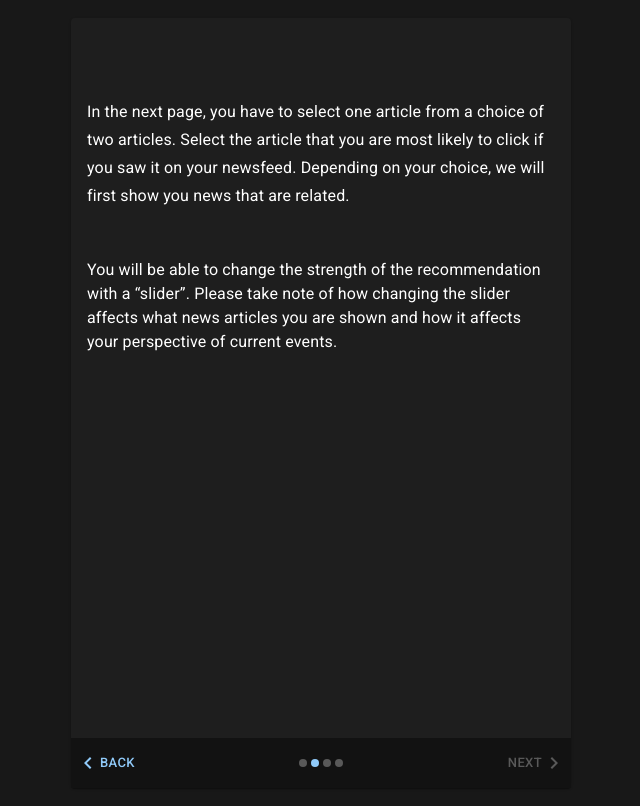
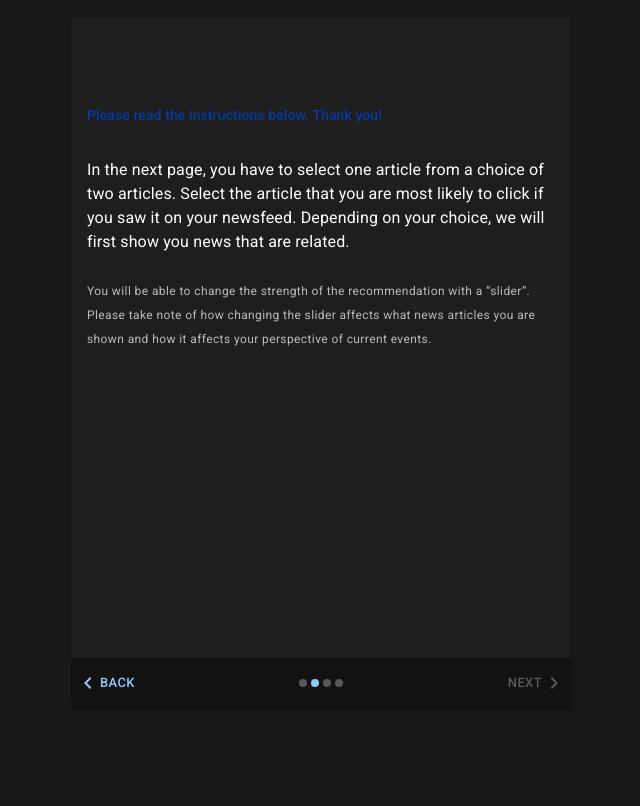
Before and after one commit to sqbislam/should-you-trust-news, a React (Create React App) app: page /landing in a window 1280 px wide. Both pictures are taken after a click on the button "Technology". Shown: the whole page, without its empty margins (319-959 px from the left). Built offline with nearby package versions, Linux system fonts and the light colour scheme.

Commit message:
~Change styles of page and add source btn

```diff
--- /dev/null
+++ b/src/features/dashboard/CustomTooltip.tsx
@@ -0,0 +1,41 @@
+import { Button, ClickAwayListener, Tooltip } from "@mui/material";
+import * as React from "react";
+
+interface ICustomTooltipProps {
+  title: any;
+}
+
+const CustomTooltip: React.FunctionComponent<ICustomTooltipProps> = (props) => {
+  const [open, setOpen] = React.useState(false);
+
+  const handleTooltipClose = () => {
+    setOpen(false);
+  };
+
+  const handleTooltipOpen = () => {
+    setOpen(true);
+  };
+  return (
+    <ClickAwayListener onClickAway={handleTooltipClose}>
+      <div>
+        <Tooltip
+          PopperProps={{
+            disablePortal: true,
+          }}
+          onClose={handleTooltipClose}
+          open={open}
+          disableFocusListener
+          disableHoverListener
+          disableTouchListener
+          title={props.title}
+        >
+          <Button size="small" onClick={handleTooltipOpen}>
+            Source
+          </Button>
+        </Tooltip>
+      </div>
+    </ClickAwayListener>
+  );
+};
+
+export default CustomTooltip;
--- a/src/features/dashboard/NewsItem.tsx
+++ b/src/features/dashboard/NewsItem.tsx
@@ -4,12 +4,11 @@ import {
   CardActions,
   CardContent,
   CardMedia,
-  Paper,
-  Tooltip,
   Typography,
 } from "@mui/material";
 import * as React from "react";
 import sources from "src/assets/news_sources";
+import CustomTooltip from "./CustomTooltip";
 interface INewsItemProps {
   data?: any;
   isFullLinkVisible?: boolean;
@@ -75,28 +74,7 @@ const NewsItem: React.FunctionComponent<INewsItemProps> = ({
           >
             {truncateString(description, 100)}
           </Typography> */}
-          {isFullLinkVisible && (
-            <Tooltip
-              disableInteractive
-              disableFocusListener
-              title={
-                <div style={{ padding: "0.5em" }}>
-                  <>
-                    <Typography
-                      variant="caption"
-                      color="textSecondary"
-                    >{`Source: ${source?.name}, Founded: ${
-                      newsSources && source
-                        ? newsSources[source?.id as any]?.establisedIn
-                        : ""
-                    }`}</Typography>
-                  </>
-                </div>
-              }
-            >
-              <Button size="small">Source</Button>
-            </Tooltip>
-          )}
+
           <Typography>
             {isFullLinkVisible && (
               <a
@@ -113,13 +91,31 @@ const NewsItem: React.FunctionComponent<INewsItemProps> = ({
       </CardContent>
       <span />
 
-      {onClick && (
-        <CardActions style={{ marginLeft: "auto" }}>
+      <CardActions style={{ marginLeft: "auto" }}>
+        {isFullLinkVisible && (
+          <CustomTooltip
+            title={
+              <div style={{ padding: "0.5em" }}>
+                <>
+                  <Typography
+                    variant="caption"
+                    color="textSecondary"
+                  >{`Source: ${source?.name}, Founded: ${
+                    newsSources && source
+                      ? newsSources[source?.id as any]?.establisedIn
+                      : ""
+                  }`}</Typography>
+                </>
+              </div>
+            }
+          />
+        )}
+        {onClick && (
           <Button color="primary" variant="contained" onClick={onClick}>
             Select
           </Button>
-        </CardActions>
-      )}
+        )}
+      </CardActions>
     </Card>
   );
 };
--- a/src/features/landing/Pre-Landing.tsx
+++ b/src/features/landing/Pre-Landing.tsx
@@ -208,17 +208,25 @@ const PreLanding: React.FunctionComponent<IPreLandingProps> = (props) => {
             </List>
           </TabPanel>
 
-          <TabPanel value="2" sx={{ padding: 0, margin: 0, height: "90vh" }}>
+          <TabPanel value="2" sx={{ padding: 0, margin: 0, height: "80vh" }}>
             <List style={{ padding: "5em 1em" }}>
-              <Typography variant="subtitle1">
+              <Typography
+                variant="subtitle2"
+                style={{ padding: "0.5em 0px" }}
+                color="Highlight"
+              >
+                Please read the instructions below. Thank you!
+              </Typography>
+              <br />
+              <Typography variant="body1">
                 In the next page, you have to select one article from a choice
                 of two articles. Select the article that you are most likely to
                 click if you saw it on your newsfeed. Depending on your choice,
                 we will first show you news that are related.
               </Typography>
+
               <br />
-              <br />
-              <Typography>
+              <Typography variant="caption" color="textSecondary">
                 You will be able to change the strength of the recommendation
                 with a “slider”. Please take note of how changing the slider
                 affects what news articles you are shown and how it affects your
```
